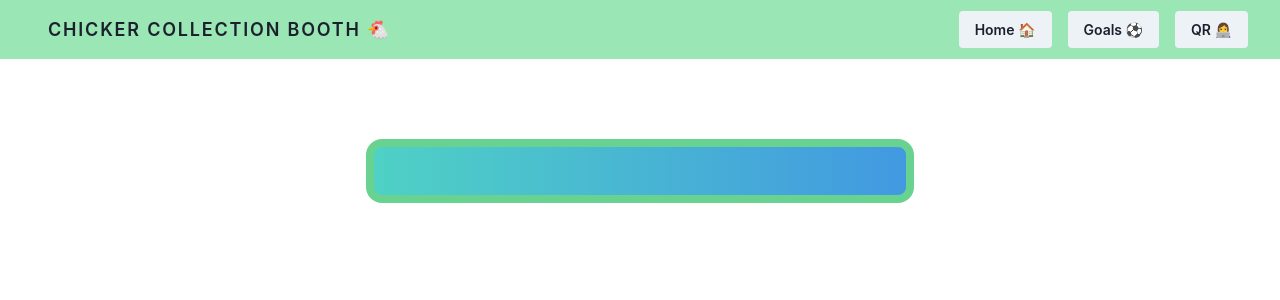
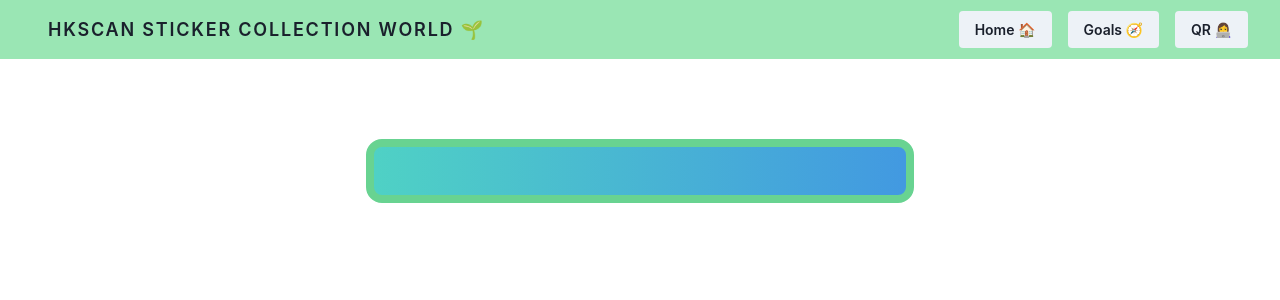
Before and after one commit to junction2020/app, a React (Create React App) app: page / in a window 1280 px wide. Shown: the top 300 px of the page. Built offline with nearby package versions, Linux system fonts and the light colour scheme.

Commit message:
changed header

```diff
--- a/src/Header.js
+++ b/src/Header.js
@@ -1,6 +1,5 @@
-import { Component } from 'react';
-import { Link } from 'react-router-dom';
-
+import { Component } from "react";
+import { Link } from "react-router-dom";
 
 class Header extends Component {
   render() {
@@ -8,24 +7,40 @@ class Header extends Component {
       <div className="w-full text-gray-700 bg-green-300">
         <div className="flex flex-col max-w-screen-xl px-4 mx-auto md:items-center md:justify-between md:flex-row md:px-6 lg:px-8">
           <div className="p-4 flex flex-row items-center justify-between">
-                    <a href="/" className="text-lg font-semibold tracking-widest text-gray-900 uppercase rounded-lg focus:outline-none focus:shadow-outline">Chicker Collection Booth 🐔</a>
+            <a
+              href="/"
+              className="text-lg font-semibold tracking-widest text-gray-900 uppercase rounded-lg focus:outline-none focus:shadow-outline"
+            >
+              HKScan Sticker Collection World 🌱
+            </a>
           </div>
           <nav className="flex-col space-x-4 flex-grow pb-4 md:pb-0 hidden md:flex md:justify-end md:flex-row">
-                    <Link type="button" to="/" className="px-4 py-2 mt-2 text-sm font-semibold text-gray-900 bg-gray-200 rounded md:mt-0">
+            <Link
+              type="button"
+              to="/"
+              className="px-4 py-2 mt-2 text-sm font-semibold text-gray-900 bg-gray-200 rounded md:mt-0"
+            >
               Home 🏠
             </Link>
-                    <Link type="button" to="/goals" className="px-4 py-2 mt-2 text-sm font-semibold text-gray-900 bg-gray-200 rounded md:mt-0">
-                        Goals ⚽
+            <Link
+              type="button"
+              to="/goals"
+              className="px-4 py-2 mt-2 text-sm font-semibold text-gray-900 bg-gray-200 rounded md:mt-0"
+            >
+              Goals 🧭
             </Link>
-                    <Link type="button" to="/qr" className="px-4 py-2 mt-2 text-sm font-semibold text-gray-900 bg-gray-200 rounded md:mt-0">
+            <Link
+              type="button"
+              to="/qr"
+              className="px-4 py-2 mt-2 text-sm font-semibold text-gray-900 bg-gray-200 rounded md:mt-0"
+            >
               QR 👩‍💻
             </Link>
           </nav>
         </div>
       </div>
-        )
+    );
   }
 }
 
-
 export default Header;
```
Lines whose indentation alone changed are shown as unchanged.
